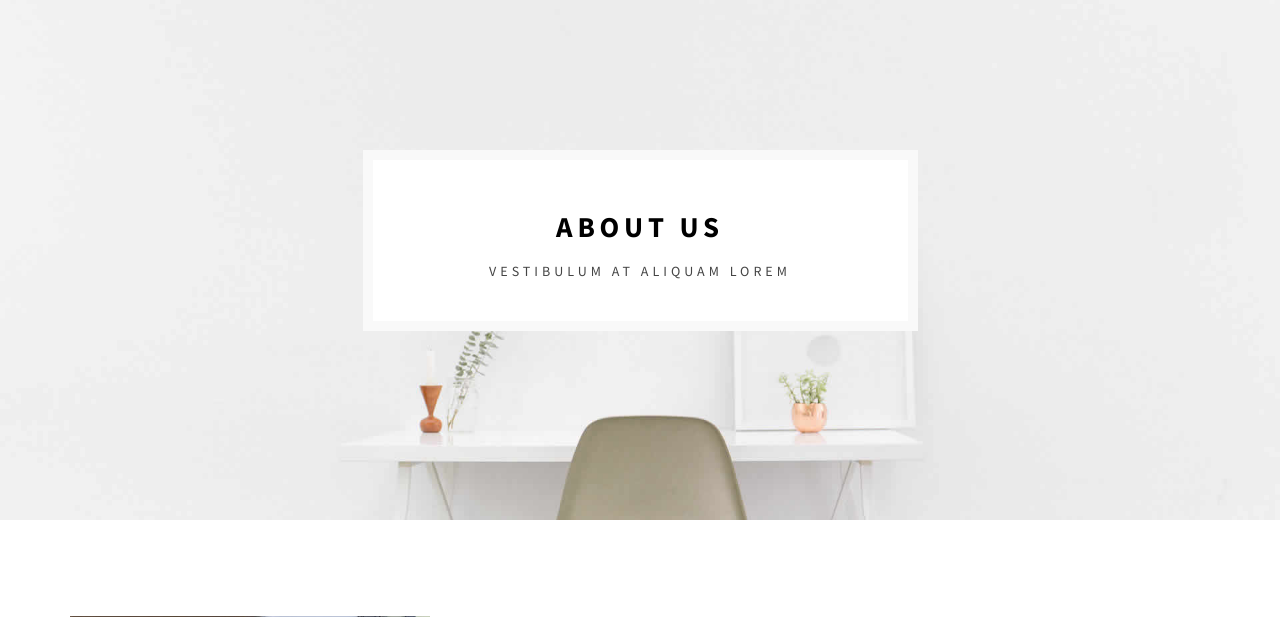
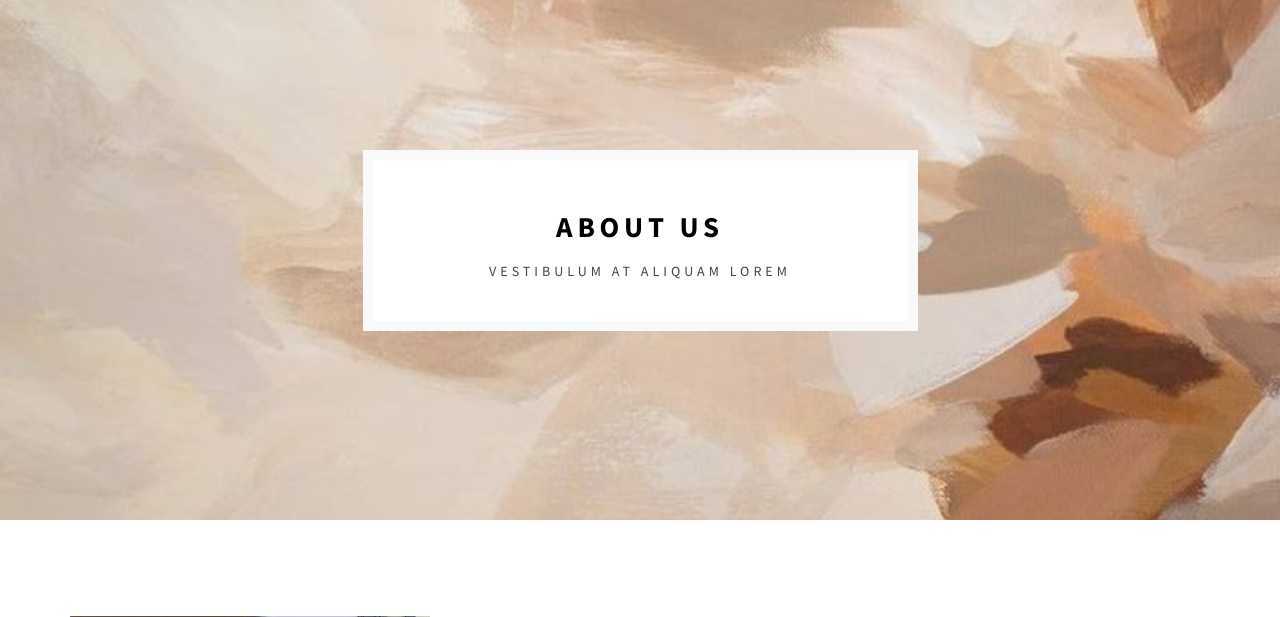
Before and after one commit to velasZen/mara, a PHP site: page /about.html in a window 1280 px wide. Shown: the part 94-711 px from the top of the page. Run offline with PHP 8.4, Linux system fonts and the light colour scheme; some libraries are stand-ins or nearby versions; some web fonts are replaced.

Commit message:
Update style.css

```diff
--- a/2082_pure_mix/css/style.css
+++ b/2082_pure_mix/css/style.css
@@ -426,7 +426,7 @@ a.icon {
 }
 
 .header-one {
-  background: url('../images/header-bg.jpg') no-repeat;
+  background: url('../images/fondo.png') no-repeat;
   height: 60vh !important;
   min-height: 520px;
   padding-top: 150px !important;
```
